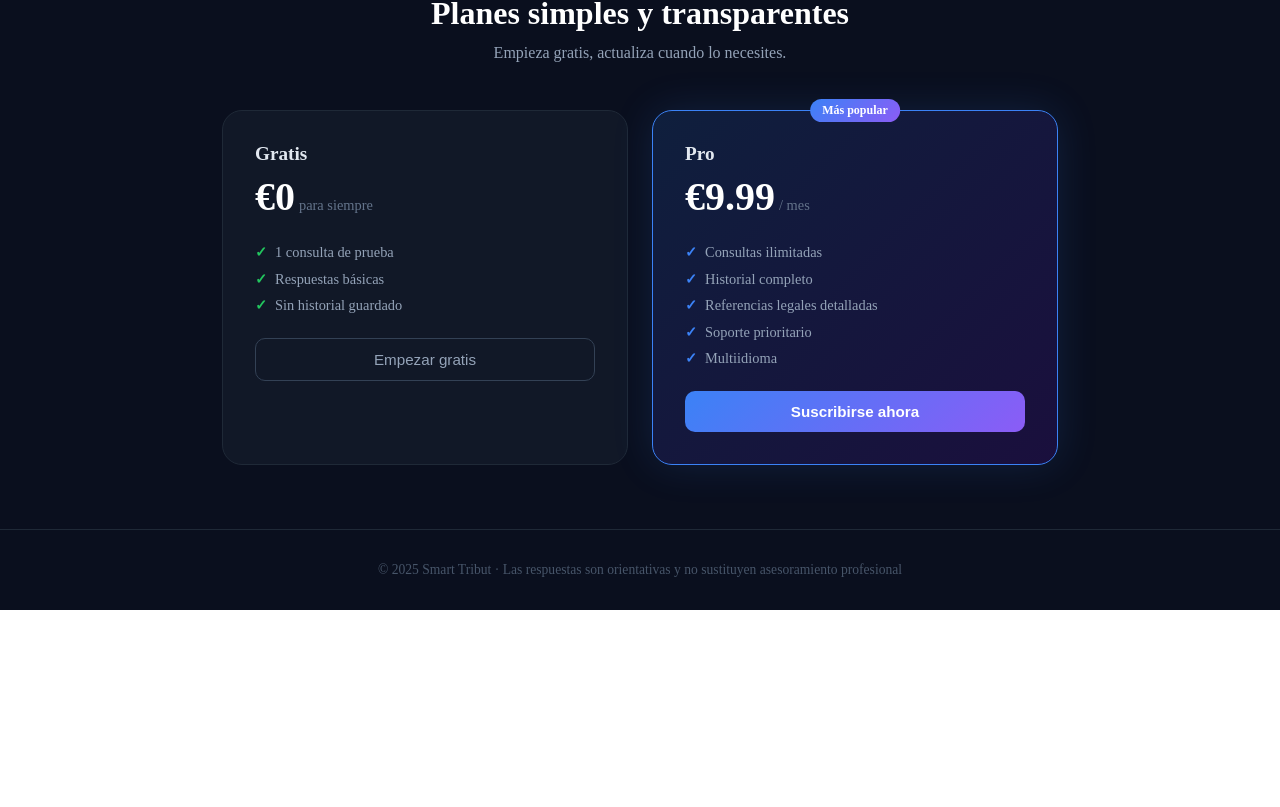
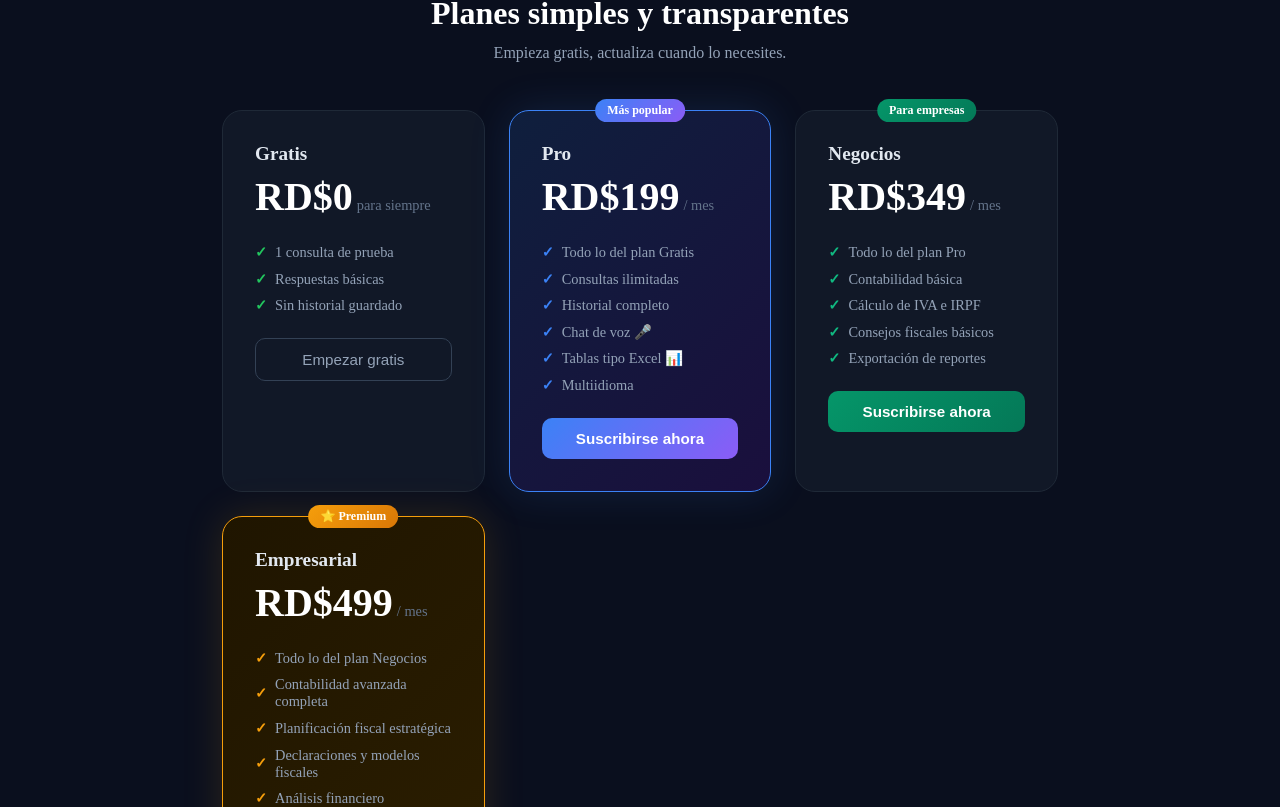
Before and after one commit to smarttribut-stack/Smart-Tribut, a React (Vite) app in the folder frontend/: page / in a window 1280 px wide. Shown: the part 1173-1980 px from the top of the page. Before the commit the page ends 1783 px from the top, so only its background shows below. Built offline with nearby package versions, Linux system fonts and the light colour scheme.

Commit message:
feat: 4 planes RD$, GPT-4o Enterprise

```diff
--- a/frontend/src/App.css
+++ b/frontend/src/App.css
@@ -351,3 +351,37 @@
 .cell-input{width:100%;min-width:100px;background:transparent;border:none;padding:.5rem .6rem;color:#e2e8f0;font-size:.875rem;outline:none;}
 .cell-input:focus{background:rgba(139,92,246,.08);}
 .table-note{font-size:.75rem;color:#475569;text-align:center;}
+
+/* 4 PLANS GRID */
+.pricing-grid-4 { grid-template-columns: repeat(auto-fit, minmax(220px, 1fr)); }
+.plan-badge-business { background: linear-gradient(135deg, #059669, #047857); }
+.plan-badge-enterprise { background: linear-gradient(135deg, #f59e0b, #d97706); }
+.pricing-card-enterprise { border-color: #f59e0b; background: linear-gradient(135deg, #1f1500, #2d1f00); box-shadow: 0 0 40px rgba(245,158,11,.15); }
+.check-business { color: #10b981; }
+.check-enterprise { color: #f59e0b; }
+.btn-plan-business { background: linear-gradient(135deg, #059669, #047857); }
+.btn-plan-enterprise { background: linear-gradient(135deg, #f59e0b, #d97706); }
+/* PAYWALL WIDE */
+.paywall-modal-wide { max-width: 860px; width: 95vw; }
+.paywall-plans-grid { display: grid; grid-template-columns: repeat(auto-fit, minmax(220px, 1fr)); gap: 1rem; margin: 1.5rem 0; }
+.paywall-plan-card { background: #0a0f1e; border: 1px solid #1f2937; border-radius: 14px; padding: 1.25rem; display: flex; flex-direction: column; gap: .75rem; }
+.paywall-plan-featured { border-color: #3b82f6; background: linear-gradient(135deg, #0f1f3d, #1a0f3d); }
+.paywall-more { font-size: .78rem; color: #475569; font-style: italic; }
+.btn-enterprise { background: linear-gradient(135deg, #f59e0b, #d97706); }
+.badge-enterprise { background: linear-gradient(135deg, #f59e0b, #d97706); }
+
+.pricing-grid-4{grid-template-columns:repeat(auto-fit,minmax(220px,1fr));}
+.plan-badge-business{background:linear-gradient(135deg,#059669,#047857);}
+.plan-badge-enterprise{background:linear-gradient(135deg,#f59e0b,#d97706);}
+.pricing-card-enterprise{border-color:#f59e0b;background:linear-gradient(135deg,#1f1500,#2d1f00);box-shadow:0 0 40px rgba(245,158,11,.15);}
+.check-business{color:#10b981;}
+.check-enterprise{color:#f59e0b;}
+.btn-plan-business{background:linear-gradient(135deg,#059669,#047857);}
+.btn-plan-enterprise{background:linear-gradient(135deg,#f59e0b,#d97706);}
+.paywall-modal-wide{max-width:860px;width:95vw;}
+.paywall-plans-grid{display:grid;grid-template-columns:repeat(auto-fit,minmax(220px,1fr));gap:1rem;margin:1.5rem 0;}
+.paywall-plan-card{background:#0a0f1e;border:1px solid #1f2937;border-radius:14px;padding:1.25rem;display:flex;flex-direction:column;gap:.75rem;}
+.paywall-plan-featured{border-color:#3b82f6;background:linear-gradient(135deg,#0f1f3d,#1a0f3d);}
+.paywall-more{font-size:.78rem;color:#475569;font-style:italic;}
+.btn-enterprise{background:linear-gradient(135deg,#f59e0b,#d97706);}
+.badge-enterprise{background:linear-gradient(135deg,#f59e0b,#d97706);}
--- a/frontend/src/App.tsx
+++ b/frontend/src/App.tsx
@@ -23,6 +23,7 @@ interface User {
   email: string;
   freeQueriesLeft: number;
   isPro?: boolean;
+  plan?: 'free' | 'pro' | 'business' | 'enterprise';
 }
 
 const flags: Record<Lang, string> = { es: '🇪🇸', en: '🇺🇸', fr: '🇫🇷' };
@@ -142,7 +143,7 @@ function App() {
       const res = await fetch('/api/query', {
         method: 'POST',
         headers: { 'Content-Type': 'application/json' },
-        body: JSON.stringify({ query: currentInput, history }),
+        body: JSON.stringify({ query: currentInput, history, plan: user?.plan || 'free' }),
       });
 
       const data = await res.json();
@@ -180,7 +181,7 @@ function App() {
     addToast('Sesión cerrada', 'info');
   };
 
-  const handleSubscribe = () => {
+  const handleSubscribe = (plan: 'pro' | 'business' | 'enterprise') => {
     // Stripe integration goes here
     addToast('Redirigiendo a Stripe...', 'info');
     setShowPaywall(false);
--- a/frontend/src/components/LandingPage.tsx
+++ b/frontend/src/components/LandingPage.tsx
@@ -72,13 +72,13 @@ export function LandingPage({ lang, onStartChat, onLogin, onRegister, setLang }:
       <section className="pricing" id="pricing">
         <h2 className="section-title">{t.pricingTitle}</h2>
         <p className="section-subtitle">{t.pricingSubtitle}</p>
-        <div className="pricing-grid">
+        <div className="pricing-grid pricing-grid-4">
           {/* Free */}
           <div className="pricing-card">
             <div className="pricing-header">
               <h3 className="plan-name">{t.planFreeName}</h3>
               <div className="plan-price">
-                <span className="price-amount">€0</span>
+                <span className="price-amount">RD$0</span>
                 <span className="price-period">{t.planFreePrice}</span>
               </div>
             </div>
@@ -96,7 +96,7 @@ export function LandingPage({ lang, onStartChat, onLogin, onRegister, setLang }:
             <div className="pricing-header">
               <h3 className="plan-name">{t.planProName}</h3>
               <div className="plan-price">
-                <span className="price-amount">€9.99</span>
+                <span className="price-amount">RD$199</span>
                 <span className="price-period">{t.planProPrice}</span>
               </div>
             </div>
@@ -106,6 +106,42 @@ export function LandingPage({ lang, onStartChat, onLogin, onRegister, setLang }:
               ))}
             </ul>
             <button className="btn-plan-primary" onClick={onRegister}>{t.planProCta}</button>
+          </div>
+
+          {/* Negocios */}
+          <div className="pricing-card">
+            <div className="plan-badge plan-badge-business">{t.planBusinessBadge}</div>
+            <div className="pricing-header">
+              <h3 className="plan-name">{t.planBusinessName}</h3>
+              <div className="plan-price">
+                <span className="price-amount">RD$349</span>
+                <span className="price-period">{t.planBusinessPrice}</span>
+              </div>
+            </div>
+            <ul className="plan-features">
+              {(t.planBusinessFeatures as string[]).map((f, i) => (
+                <li key={i}><span className="check check-business">✓</span>{f}</li>
+              ))}
+            </ul>
+            <button className="btn-plan-primary btn-plan-business" onClick={onRegister}>{t.planBusinessCta}</button>
+          </div>
+
+          {/* Empresarial */}
+          <div className="pricing-card pricing-card-enterprise">
+            <div className="plan-badge plan-badge-enterprise">{t.planEnterpriseBadge}</div>
+            <div className="pricing-header">
+              <h3 className="plan-name">{t.planEnterpriseName}</h3>
+              <div className="plan-price">
+                <span className="price-amount">RD$499</span>
+                <span className="price-period">{t.planEnterprisePrice}</span>
+              </div>
+            </div>
+            <ul className="plan-features">
+              {(t.planEnterpriseFeatures as string[]).map((f, i) => (
+                <li key={i}><span className="check check-enterprise">✓</span>{f}</li>
+              ))}
+            </ul>
+            <button className="btn-plan-primary btn-plan-enterprise" onClick={onRegister}>{t.planEnterpriseCta}</button>
           </div>
         </div>
       </section>
--- a/frontend/src/components/PaywallModal.tsx
+++ b/frontend/src/components/PaywallModal.tsx
@@ -1,42 +1,80 @@
-import type React from 'react';
 import { type Lang, translations } from '../i18n';
 
 interface PaywallModalProps {
   lang: Lang;
   onClose: () => void;
-  onSubscribe: () => void;
+  onSubscribe: (plan: 'pro' | 'business' | 'enterprise') => void;
 }
 
 export function PaywallModal({ lang, onClose, onSubscribe }: PaywallModalProps) {
-  const t = translations[lang];
+  const t = translations[lang] as any;
+
+  const plans = [
+    {
+      key: 'pro' as const,
+      name: t.planProName,
+      price: 'RD$199',
+      period: t.planProPrice,
+      features: t.planProFeatures as string[],
+      badge: t.planProBadge,
+      featured: true,
+    },
+    {
+      key: 'business' as const,
+      name: t.planBusinessName,
+      price: 'RD$349',
+      period: t.planBusinessPrice,
+      features: t.planBusinessFeatures as string[],
+      badge: t.planBusinessBadge,
+      featured: false,
+    },
+    {
+      key: 'enterprise' as const,
+      name: t.planEnterpriseName,
+      price: 'RD$499',
+      period: t.planEnterprisePrice,
+      features: t.planEnterpriseFeatures as string[],
+      badge: t.planEnterpriseBadge,
+      featured: false,
+    },
+  ];
 
   return (
     <div className="modal-overlay" onClick={onClose}>
-      <div className="modal paywall-modal" onClick={e => e.stopPropagation()}>
+      <div className="modal paywall-modal paywall-modal-wide" onClick={e => e.stopPropagation()}>
         <button className="modal-close" onClick={onClose}>✕</button>
         <div className="paywall-icon">🔒</div>
         <h2 className="modal-title">{t.paywallTitle}</h2>
         <p className="modal-subtitle">{t.paywallSubtitle}</p>
 
-        <div className="paywall-plan">
+        <div className="paywall-plans-grid">
+          {plans.map(plan => (
+            <div key={plan.key} className={`paywall-plan-card ${plan.featured ? 'paywall-plan-featured' : ''}`}>
               <div className="paywall-plan-header">
-            <span className="paywall-plan-name">{t.planProName}</span>
-            <span className="paywall-plan-badge">{t.planProBadge}</span>
+                <span className="paywall-plan-name">{plan.name}</span>
+                <span className={`paywall-plan-badge ${plan.key === 'enterprise' ? 'badge-enterprise' : ''}`}>{plan.badge}</span>
               </div>
               <div className="paywall-price">
-            <span className="paywall-amount">€9.99</span>
-            <span className="paywall-period">{t.planProPrice}</span>
+                <span className="paywall-amount">{plan.price}</span>
+                <span className="paywall-period">{plan.period}</span>
               </div>
               <ul className="paywall-features">
-            {(t.planProFeatures as string[]).map((f, i) => (
+                {plan.features.slice(0, 4).map((f, i) => (
                   <li key={i}><span className="check check-pro">✓</span>{f}</li>
                 ))}
+                {plan.features.length > 4 && (
+                  <li className="paywall-more">+{plan.features.length - 4} más...</li>
+                )}
               </ul>
+              <button
+                className={`btn-paywall-subscribe ${plan.key === 'enterprise' ? 'btn-enterprise' : ''}`}
+                onClick={() => onSubscribe(plan.key)}
+              >
+                {plan.key === 'enterprise' ? '⭐ ' : '🔓 '}{t.planProCta}
+              </button>
             </div>
-
-        <button className="btn-paywall-subscribe" onClick={onSubscribe}>
-          {t.paywallCta}
-        </button>
+          ))}
+        </div>
         <p className="paywall-note">{t.paywallNote}</p>
       </div>
     </div>
--- a/frontend/src/i18n.ts
+++ b/frontend/src/i18n.ts
@@ -36,8 +36,18 @@ export const translations = {
     planProName: 'Pro',
     planProBadge: 'Más popular',
     planProPrice: '/ mes',
-    planProFeatures: ['Consultas ilimitadas', 'Historial completo', 'Referencias legales detalladas', 'Soporte prioritario', 'Multiidioma'],
+    planProFeatures: ['Todo lo del plan Gratis', 'Consultas ilimitadas', 'Historial completo', 'Chat de voz 🎤', 'Tablas tipo Excel 📊', 'Multiidioma'],
     planProCta: 'Suscribirse ahora',
+    planBusinessName: 'Negocios',
+    planBusinessBadge: 'Para empresas',
+    planBusinessPrice: '/ mes',
+    planBusinessFeatures: ['Todo lo del plan Pro', 'Contabilidad básica', 'Cálculo de IVA e IRPF', 'Consejos fiscales básicos', 'Exportación de reportes'],
+    planBusinessCta: 'Suscribirse ahora',
+    planEnterpriseName: 'Empresarial',
+    planEnterpriseBadge: '⭐ Premium',
+    planEnterprisePrice: '/ mes',
+    planEnterpriseFeatures: ['Todo lo del plan Negocios', 'Contabilidad avanzada completa', 'Planificación fiscal estratégica', 'Declaraciones y modelos fiscales', 'Análisis financiero', 'Consejos con GPT-4o', 'Soporte prioritario 24/7', 'Múltiples usuarios'],
+    planEnterpriseCta: 'Suscribirse ahora',
 
     // Auth
     loginTitle: 'Bienvenido de nuevo',
@@ -123,6 +133,16 @@ export const translations = {
     planProPrice: '/ month',
     planProFeatures: ['Unlimited queries', 'Full history', 'Detailed legal references', 'Priority support', 'Multilingual'],
     planProCta: 'Subscribe now',
+    planBusinessName: 'Business',
+    planBusinessBadge: 'For companies',
+    planBusinessPrice: '/ month',
+    planBusinessFeatures: ['Everything in Pro', 'Basic accounting', 'VAT & income tax calculation', 'Basic tax advice', 'Report export'],
+    planBusinessCta: 'Subscribe now',
+    planEnterpriseName: 'Enterprise',
+    planEnterpriseBadge: '⭐ Premium',
+    planEnterprisePrice: '/ month',
+    planEnterpriseFeatures: ['Everything in Business', 'Full advanced accounting', 'Strategic tax planning', 'Tax filings & models', 'Financial analysis', 'GPT-4o powered advice', 'Priority support 24/7', 'Multiple users'],
+    planEnterpriseCta: 'Subscribe now',
 
     loginTitle: 'Welcome back',
     loginSubtitle: 'Log in to continue',
@@ -203,6 +223,16 @@ export const translations = {
     planProPrice: '/ mois',
     planProFeatures: ['Questions illimitées', 'Historique complet', 'Références légales détaillées', 'Support prioritaire', 'Multilingue'],
     planProCta: "S'abonner maintenant",
+    planBusinessName: 'Affaires',
+    planBusinessBadge: 'Pour entreprises',
+    planBusinessPrice: '/ mois',
+    planBusinessFeatures: ['Tout du plan Pro', 'Comptabilité de base', 'Calcul TVA et impôt', 'Conseils fiscaux de base', 'Export de rapports'],
+    planBusinessCta: "S'abonner maintenant",
+    planEnterpriseName: 'Entreprise',
+    planEnterpriseBadge: '⭐ Premium',
+    planEnterprisePrice: '/ mois',
+    planEnterpriseFeatures: ['Tout du plan Affaires', 'Comptabilité avancée complète', 'Planification fiscale stratégique', 'Déclarations et modèles fiscaux', 'Analyse financière', 'Conseils GPT-4o', 'Support prioritaire 24h/24', 'Utilisateurs multiples'],
+    planEnterpriseCta: "S'abonner maintenant",
 
     loginTitle: 'Bon retour',
     loginSubtitle: 'Connectez-vous pour continuer',
```
Also changed, not shown: 2 other files (tests, documents, lock files or other folders). Lines whose indentation alone changed are shown as unchanged.
